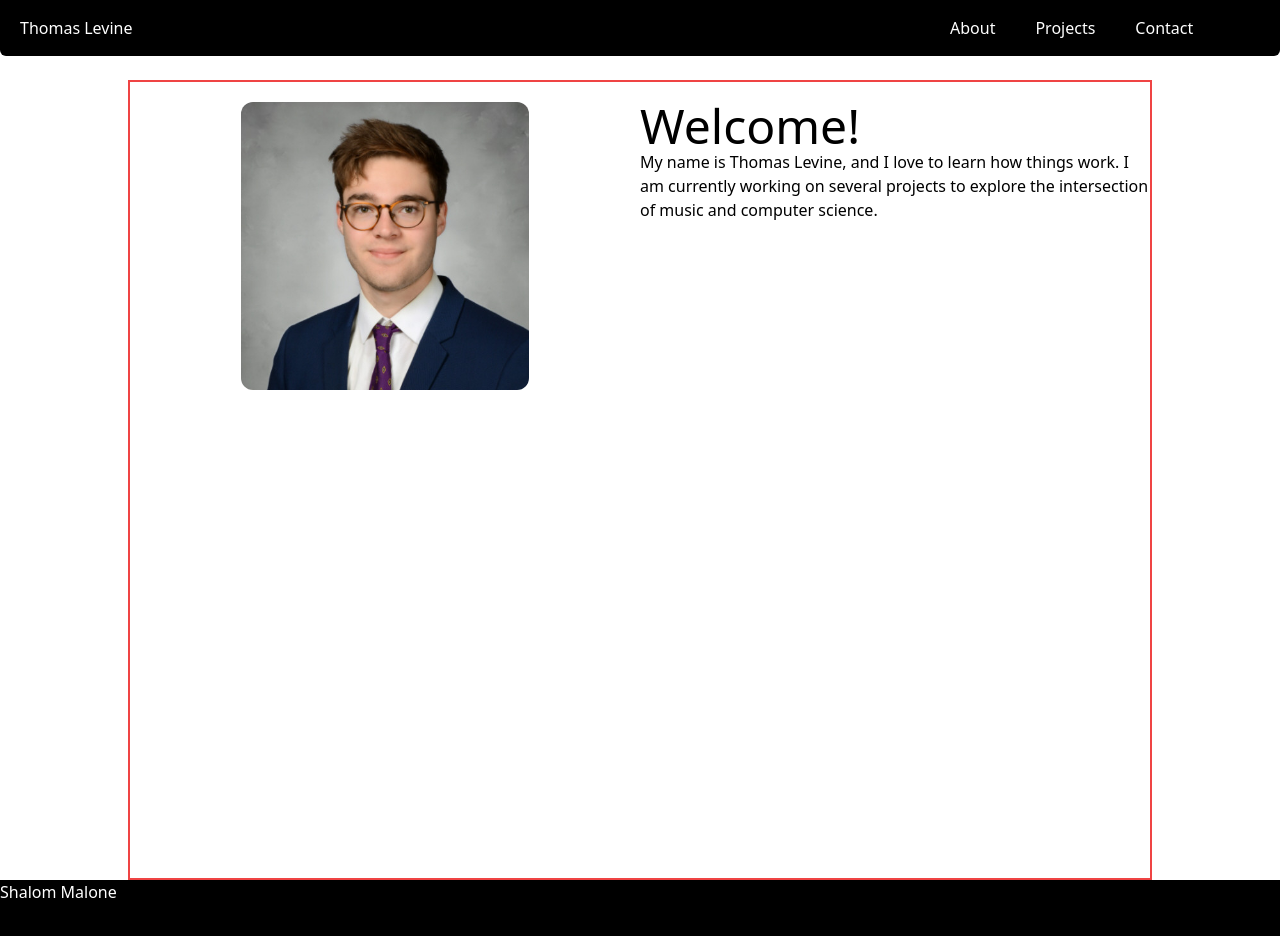
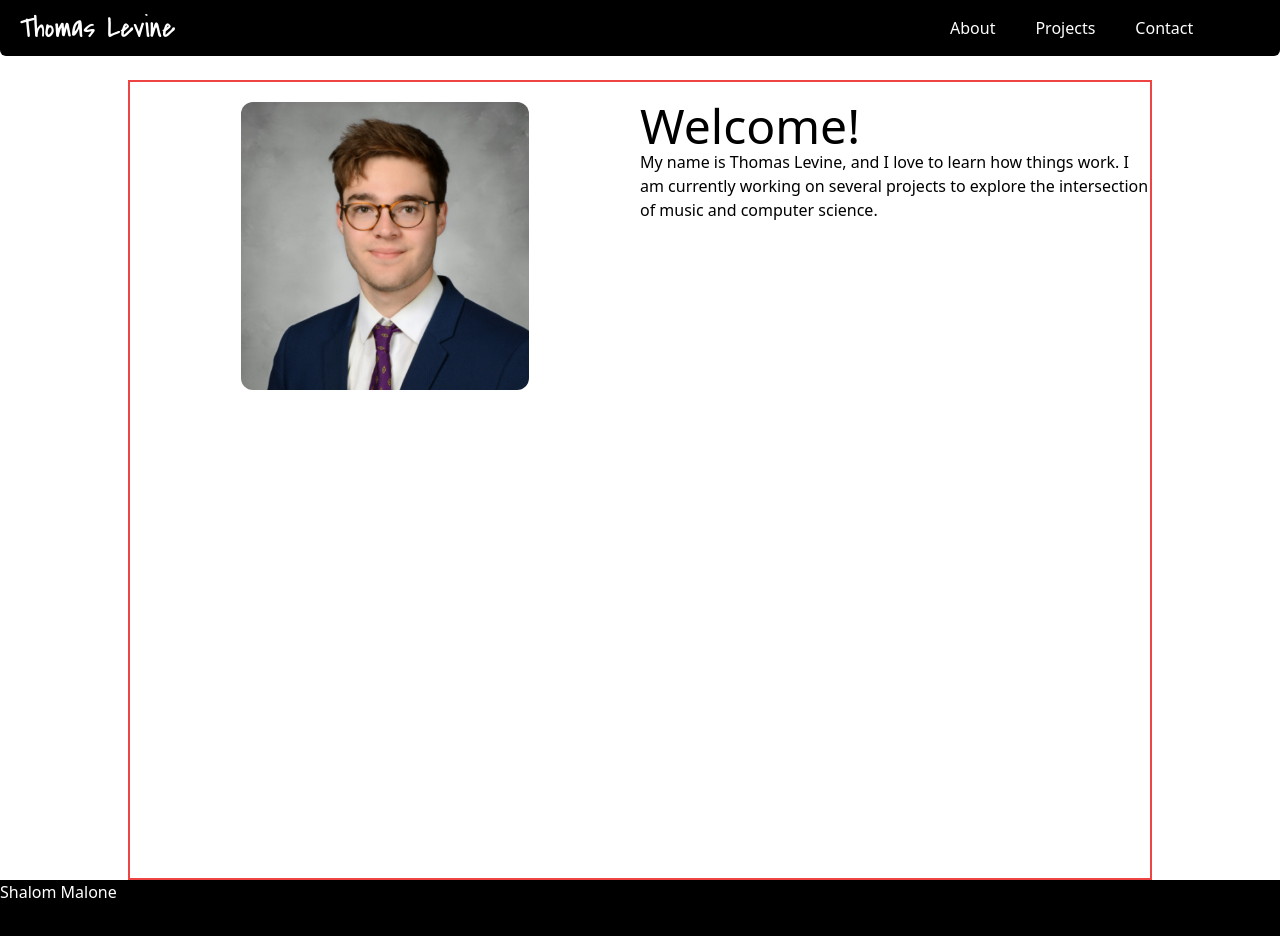
Before and after one commit to thomasl0433/thomas-website, a React (Create React App) app: page / in a window 1280 px wide. Shown: the top 936 px of the page. Built offline with nearby package versions, Linux system fonts and the light colour scheme.

Commit message:
added custom font to header

```diff
--- a/public/index.html
+++ b/public/index.html
@@ -1,15 +1,17 @@
 <!DOCTYPE html>
 <html lang="en">
+
 <head>
   <meta charset="utf-8" />
   <link rel="icon" href="%PUBLIC_URL%/favicon.ico" />
   <meta name="viewport" content="width=device-width, initial-scale=1" />
   <meta name="theme-color" content="#000000" />
-    <meta
-      name="description"
-      content="Web site created using create-react-app"
-    />
+  <meta name="description" content="Web site created using create-react-app" />
   <link rel="apple-touch-icon" href="%PUBLIC_URL%/logo192.png" />
+  <!-- Google Font Jaunts-->
+  <link rel="preconnect" href="https://fonts.googleapis.com">
+  <link rel="preconnect" href="https://fonts.gstatic.com" crossorigin>
+  <link href="https://fonts.googleapis.com/css2?family=Covered+By+Your+Grace&display=swap" rel="stylesheet">
   <!--
       manifest.json provides metadata used when your web app is installed on a
       user's mobile device or desktop. See https://developers.google.com/web/fundamentals/web-app-manifest/
@@ -26,6 +28,7 @@
     -->
   <title>React App</title>
 </head>
+
 <body>
   <noscript>You need to enable JavaScript to run this app.</noscript>
   <div id="root"></div>
@@ -40,4 +43,5 @@
       To create a production bundle, use `npm run build` or `yarn build`.
     -->
 </body>
+
 </html>
--- a/src/App.js
+++ b/src/App.js
@@ -5,7 +5,7 @@ import { Footer } from "./components/Footer";
 
 function App() {
   return (
-    <div>
+    <div className="">
       <Navbar className=""/>
       <Landing className=""/>
       <Footer className=""/>
--- a/src/components/Footer.js
+++ b/src/components/Footer.js
@@ -2,7 +2,7 @@ import React from "react";
 
 export const Footer = () => {
     return (
-        <div className="bg-black w-full mt-20 h-16">
+        <div className="bg-black w-full h-16 mt-20">
             <h1 className="text-white">Shalom Malone</h1>
         </div>
     )
--- a/src/components/Navbar.css
+++ b/src/components/Navbar.css
@@ -1,3 +1,7 @@
 * {
     z-index: 999;
 }
+
+.thomas-name {
+    font-family: 'Covered By Your Grace', cursive;
+}
--- a/src/components/Navbar.js
+++ b/src/components/Navbar.js
@@ -12,7 +12,7 @@ export const Navbar = () => {
     w-full h-14
     rounded-b-md
     text-white">
-      <h1 className="">Thomas Levine</h1>
+      <h1 className="thomas-name text-3xl">Thomas Levine</h1>
       <div></div>
       <div></div>
       <div className="
```
Lines whose indentation alone changed are shown as unchanged.
